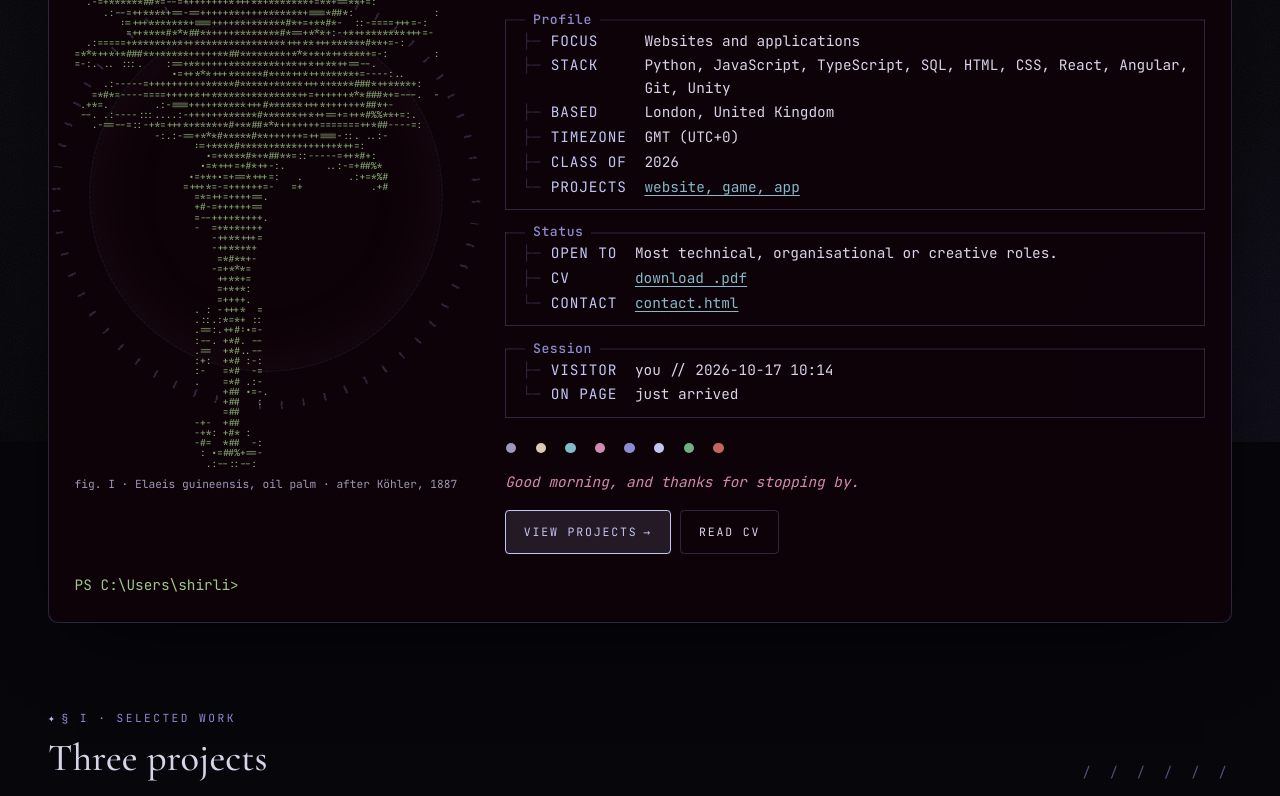
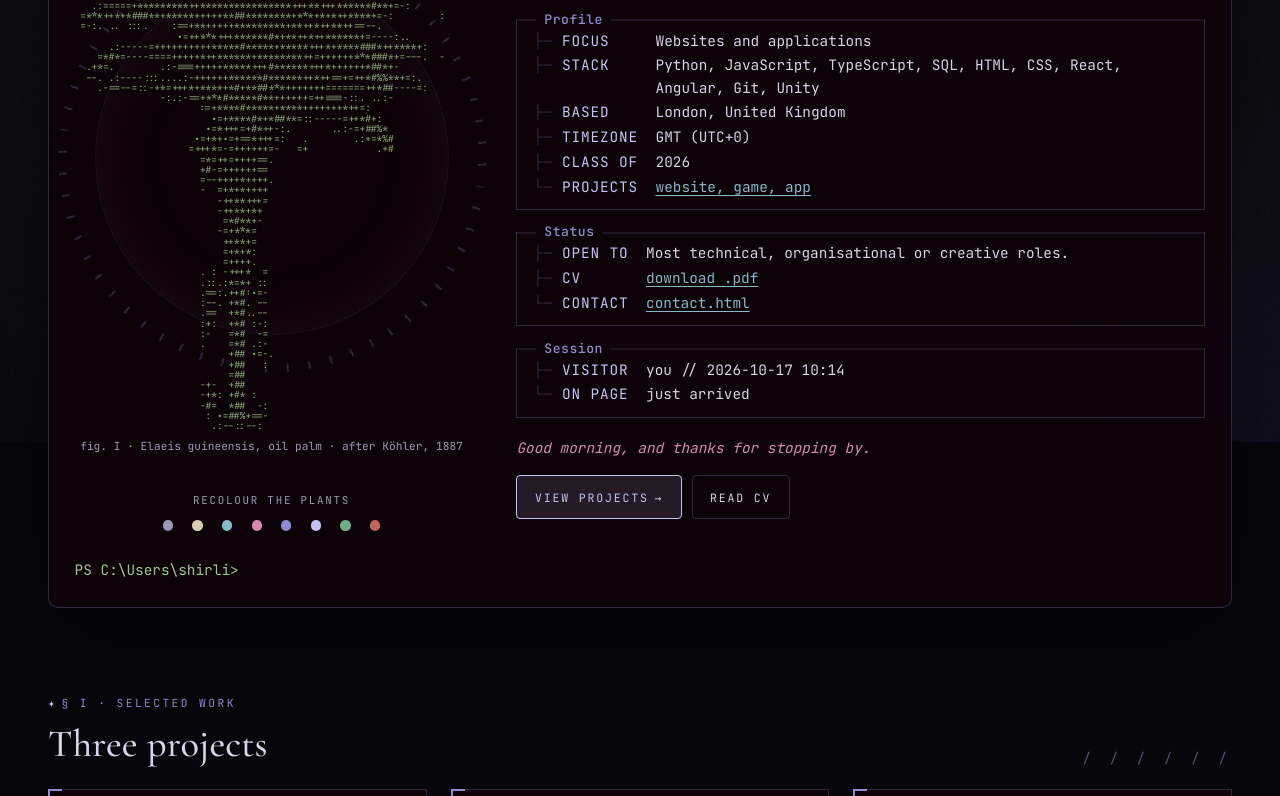
Before and after one commit to Mof3x/Mofe.rocks, a plain HTML site: page index.html in a window 1280 px wide. Shown: the part 358-1154 px from the top of the page. Drawn offline with nearby package versions, Linux system fonts and the light colour scheme.

Commit message:
Ui and presentation details

```diff
--- a/data.js
+++ b/data.js
@@ -125,12 +125,12 @@ window.SITE = {
       ],
     },
     {
-      role: "Project Management Intern",
+      role: "Software Engineering Intern",
       organisation: "Publicis Sapient",
       dates: "Jun 2022 – Aug 2022",
       details: [
-        "Built the front end of a self-building, AI-powered ERP dashboard integrating multiple company accounts to speed up transactions, focusing on JSON and RESTful APIs.",
-        "Led a cross-functional team to deliver a working prototype, presented to company executives.",
+        "Contributed to the front end of a self-building, AI-powered ERP dashboard integrating multiple company accounts to speed up transactions, focusing on JSON and RESTful APIs.",
+        "Participated in a cross-functional team to deliver a working prototype, presented to company executives.",
         "Completed intensive training in Agile project management and digital business strategy.",
       ],
     },
--- a/index.html
+++ b/index.html
@@ -53,6 +53,7 @@
         <p class="term__line"><span class="term__prompt">PS C:\Creators\shirli&gt;</span> <span class="term__cmd">fastfetch</span></p>
 
         <div class="ff">
+          <div class="ff__art-col">
           <figure class="ascii-figure ff__art-wrap orbit" style="margin:0">
 <pre class="ascii ff__art ascii--lime" role="img" aria-label="ASCII art of an oil palm tree">                       :=
                        :*+:  =-  ..-++=
@@ -107,6 +108,13 @@
                        .:--::--:</pre>
             <figcaption class="ascii-caption">fig. I · Elaeis guineensis, oil palm · after Köhler, 1887</figcaption>
           </figure>
+            <!-- Colour dots: each one recolours the ASCII plants on every page. Press the lit dot again to reset. -->
+            <div class="ff__dots" role="group" aria-labelledby="dots-label">
+              <span class="ff__dots-label" id="dots-label">Recolour the plants</span>
+              <button type="button" class="ff__dot" data-plant="muted" style="--c: var(--muted)" aria-pressed="false" aria-label="Grey"></button><button type="button" class="ff__dot" data-plant="bone" style="--c: var(--bone)" aria-pressed="false" aria-label="Bone"></button><button type="button" class="ff__dot" data-plant="cyan" style="--c: var(--cyan)" aria-pressed="false" aria-label="Teal"></button><button type="button" class="ff__dot" data-plant="pink" style="--c: var(--pink)" aria-pressed="false" aria-label="Rose"></button>
+              <button type="button" class="ff__dot" data-plant="line" style="--c: var(--line)" aria-pressed="false" aria-label="Lavender"></button><button type="button" class="ff__dot" data-plant="gold" style="--c: var(--gold)" aria-pressed="false" aria-label="Lilac"></button><button type="button" class="ff__dot" data-plant="green" style="--c: var(--green)" aria-pressed="false" aria-label="Green"></button><button type="button" class="ff__dot" data-plant="red" style="--c: var(--red)" aria-pressed="false" aria-label="Red"></button>
+            </div>
+          </div>
 
           <div class="ff__info">
             <p class="ff__hello">Hello World, <span>I am</span></p>
@@ -142,11 +150,6 @@
               </dl>
             </div>
 
-            <!-- Colour dots: each one recolours the ASCII plants on every page. Press the lit dot again to reset. -->
-            <div class="ff__dots" role="group" aria-label="Colour the ASCII plants">
-              <button type="button" class="ff__dot" data-plant="muted" style="--c: var(--muted)" aria-pressed="false" aria-label="Grey"></button><button type="button" class="ff__dot" data-plant="bone" style="--c: var(--bone)" aria-pressed="false" aria-label="Bone"></button><button type="button" class="ff__dot" data-plant="cyan" style="--c: var(--cyan)" aria-pressed="false" aria-label="Teal"></button><button type="button" class="ff__dot" data-plant="pink" style="--c: var(--pink)" aria-pressed="false" aria-label="Rose"></button>
-              <button type="button" class="ff__dot" data-plant="line" style="--c: var(--line)" aria-pressed="false" aria-label="Lavender"></button><button type="button" class="ff__dot" data-plant="gold" style="--c: var(--gold)" aria-pressed="false" aria-label="Lilac"></button><button type="button" class="ff__dot" data-plant="green" style="--c: var(--green)" aria-pressed="false" aria-label="Green"></button><button type="button" class="ff__dot" data-plant="red" style="--c: var(--red)" aria-pressed="false" aria-label="Red"></button>
-            </div>
             <p class="ff__greet" data-greeting>Thanks for stopping by.</p>
             <div class="btn-row ff__cta">
               <a class="btn btn--primary" href="projects.html">View projects <span class="arrow" aria-hidden="true">→</span></a>
--- a/style.css
+++ b/style.css
@@ -447,7 +447,10 @@ h2 .ph, h3 .ph, .card__title .ph { font-size: 0.6em; vertical-align: middle; }
 .ff__box dd { margin: 0; color: var(--text); overflow-wrap: anywhere; }
 .ff__box dd a { color: var(--cyan); }
 
-.ff__dots { display: flex; flex-wrap: wrap; gap: 0.1rem; margin: 1rem 0 0.6rem -0.5rem; }
+/* Plant column: the hero plant with its recolour dots underneath */
+.ff__art-col { align-self: center; display: flex; flex-direction: column; align-items: center; }
+.ff__dots { display: flex; flex-wrap: wrap; align-items: center; justify-content: center; gap: 0.1rem; margin: 0.9rem 0 0; }
+.ff__dots-label { flex-basis: 100%; margin-bottom: 0.15rem; text-align: center; font: 400 0.68rem var(--font-mono); letter-spacing: 0.16em; text-transform: uppercase; color: var(--muted); }
 .ff__dot {
   display: grid; place-items: center; width: 1.75rem; height: 1.75rem; padding: 0;
   background: transparent; border: 1px solid transparent; border-radius: 50%; cursor: pointer;
@@ -455,7 +458,7 @@ h2 .ph, h3 .ph, .card__title .ph { font-size: 0.6em; vertical-align: middle; }
 .ff__dot::before { content: ""; width: 0.65rem; height: 0.65rem; border-radius: 50%; background: var(--c); transition: transform 0.15s ease; }
 .ff__dot:hover::before { transform: scale(1.35); }
 .ff__dot[aria-pressed="true"] { border-color: var(--c); }
-.ff__greet { color: var(--pink); margin: 0 0 1rem; font-style: italic; }
+.ff__greet { color: var(--pink); margin: 1.2rem 0 1rem; font-style: italic; }
 .ff__cta { margin-top: 0.25rem; }
 
 /* Typing intro: output hidden until the command finishes (JS only). */
```
